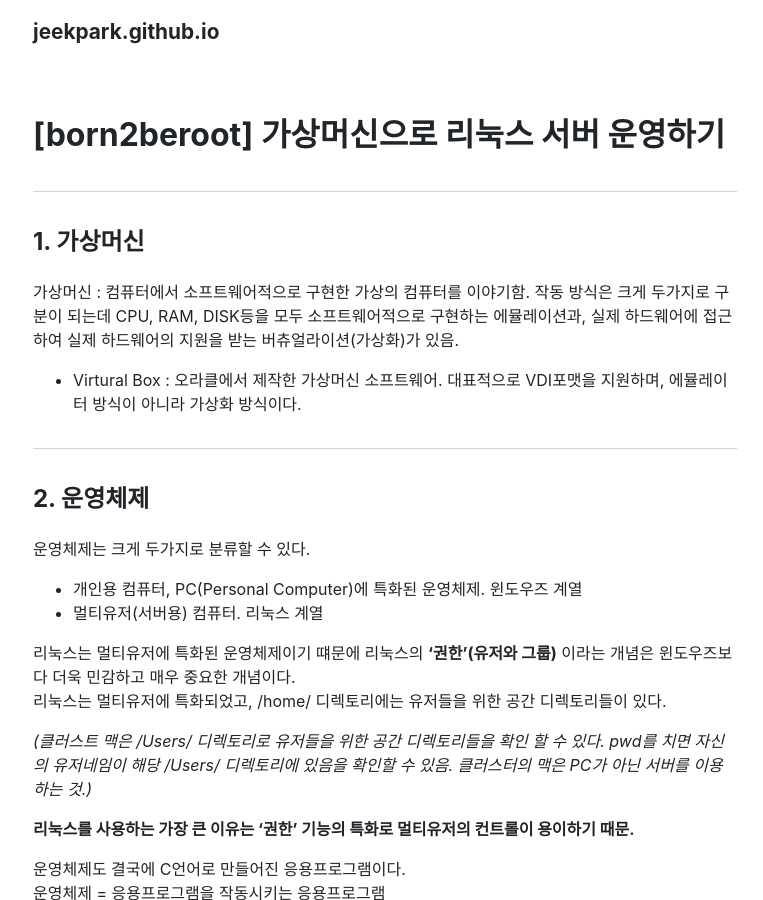
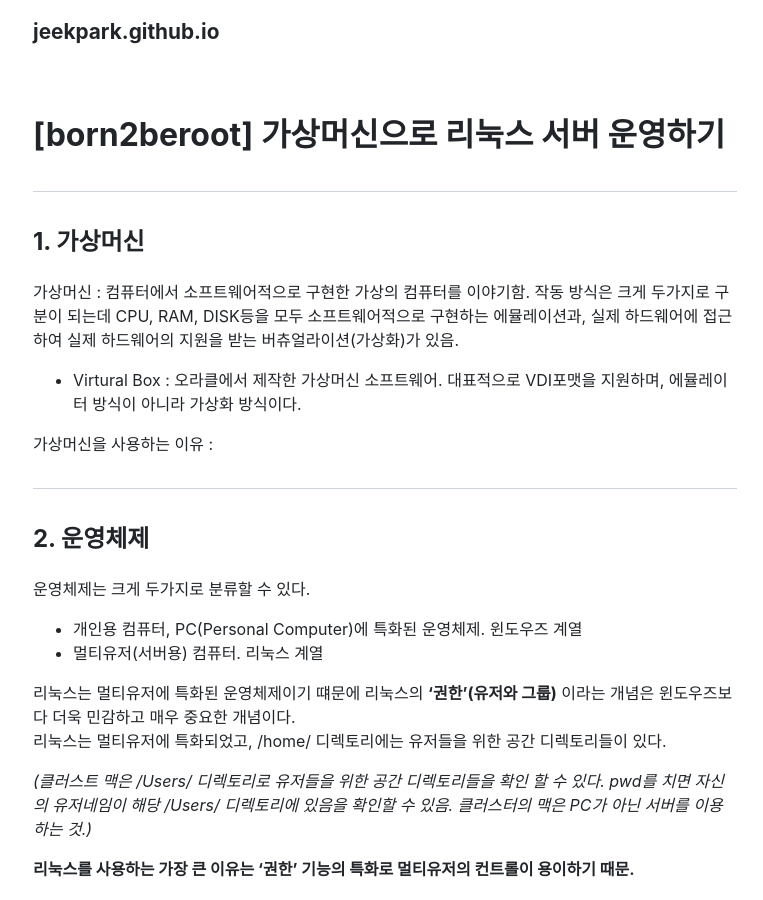
Before and after one commit to jeekpark/jeekpark.github.io, a Jekyll site: the page built from _posts/2022-12-14-[Born2beroot] 가상머신으로 리눅스 서버 운영하기.md, in a window 1280 px wide and 900 px high. Shown: the whole window, without its empty margins (255-1018 px from the left). Built offline with Jekyll 4.4.1, drawn with Linux system fonts in a browser that asks for light colours; nearby versions of some CDN libraries.

Commit message:
Update 2022-12-14-[Born2beroot] 가상머신으로 리눅스 서버 운영하기.md

```diff
--- a/_posts/2022-12-14-[Born2beroot] 가상머신으로 리눅스 서버 운영하기.md
+++ b/_posts/2022-12-14-[Born2beroot] 가상머신으로 리눅스 서버 운영하기.md
@@ -9,6 +9,7 @@ type: years
 가상머신 : 컴퓨터에서 소프트웨어적으로 구현한 가상의 컴퓨터를 이야기함. 작동 방식은 크게 두가지로 구분이 되는데 CPU, RAM, DISK등을 모두 소프트웨어적으로 구현하는 에뮬레이션과, 실제 하드웨어에 접근하여 실제 하드웨어의 지원을 받는 버츄얼라이션(가상화)가 있음.
 - Virtural Box : 오라클에서 제작한 가상머신 소프트웨어. 대표적으로 VDI포맷을 지원하며, 에뮬레이터 방식이 아니라 가상화 방식이다.
 
+가상머신을 사용하는 이유 :
 * * *
 
 ## 2. 운영체제
```
